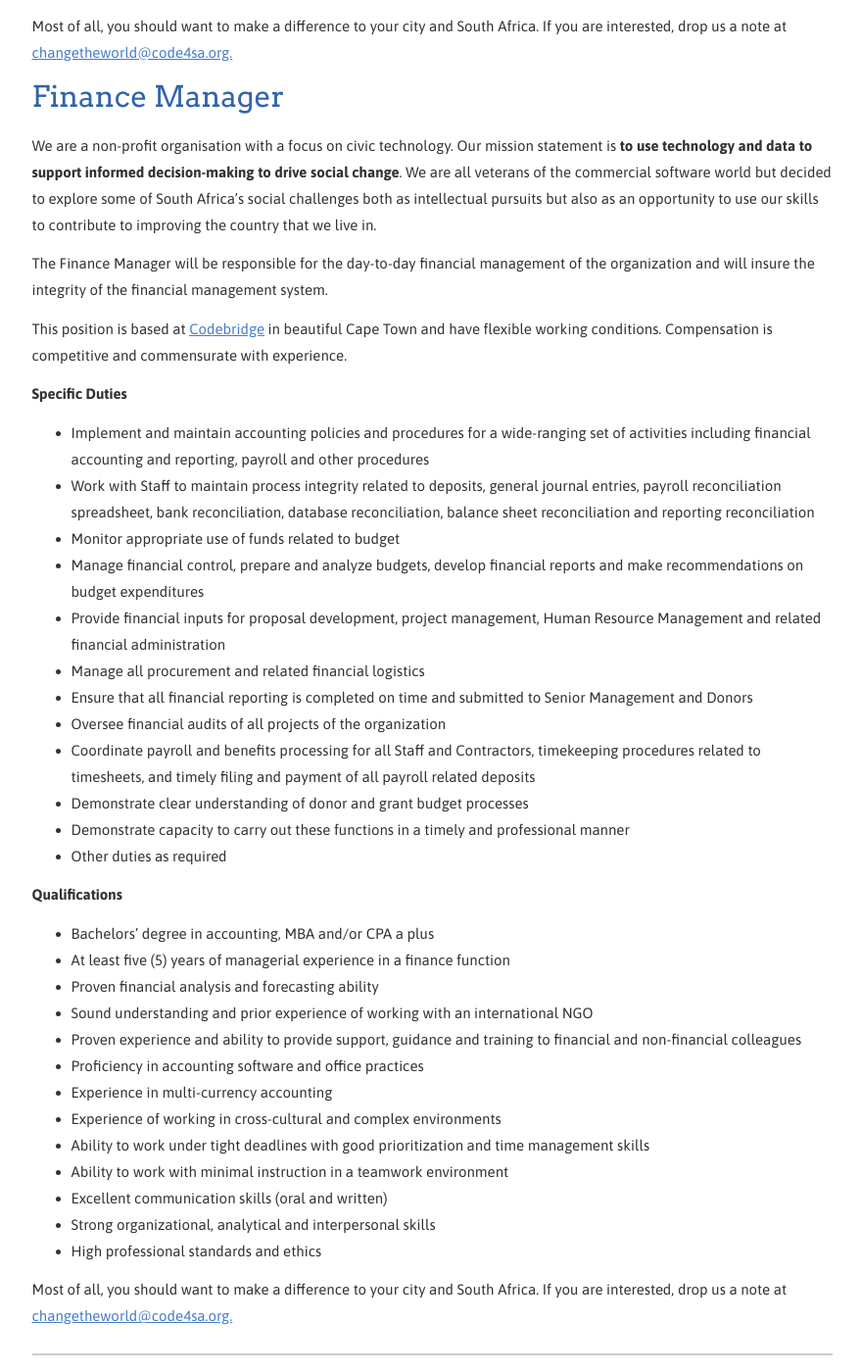
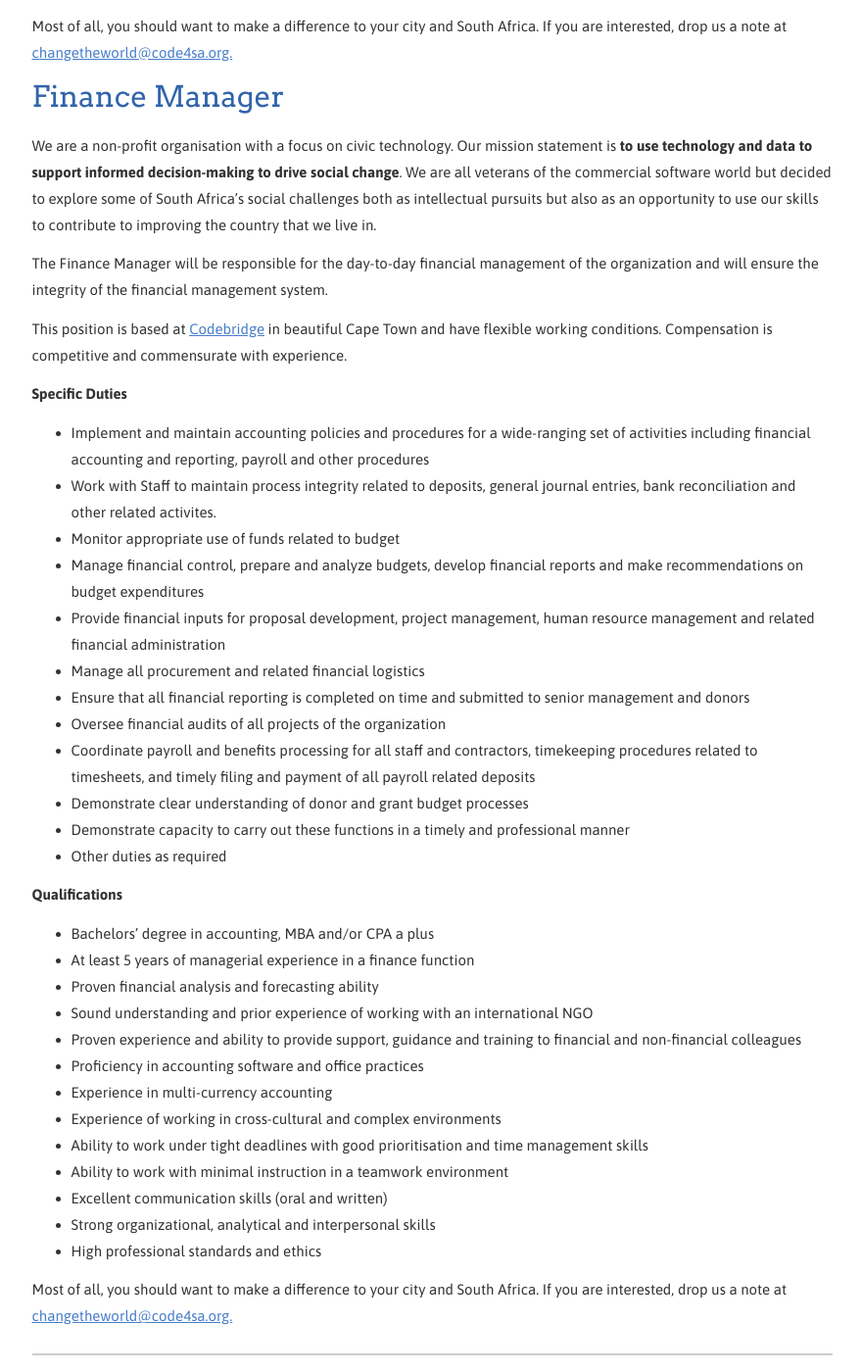
Before and after one commit to Code4SA/old-code4sa.github.io, a Jekyll site: the page built from careers.html, in a window 1280 px wide and 1400 px high, scrolled down 1271 px. Shown: the whole window at 98% size, without its empty margins (340-1219 px from the left). Built offline with Jekyll 4.4.1, drawn with Linux system fonts in a browser that asks for light colours.

Commit message:
Minor edits to the financial manage job description

```diff
--- a/careers.html
+++ b/careers.html
@@ -68,7 +68,7 @@
 	    <h2><a id="fin-manager">Finance Manager</a></h2>
 
 		<p>We are a non-profit organisation with a focus on civic technology. Our mission statement is <strong>to use technology and data to support informed decision-making to drive social change</strong>. We are all veterans of the commercial software world but decided to explore some of South Africa’s social challenges both as intellectual pursuits but also as an opportunity to use our skills to contribute to improving the country that we live in.</p>
-	    <p>The Finance Manager will be responsible for the day-to-day financial management of the organization and will insure the integrity of the financial management system.
+	    <p>The Finance Manager will be responsible for the day-to-day financial management of the organization and will ensure the integrity of the financial management system.
 	    <p>
 	    This position is based at <a href="http://www.codebridge.co.za/">Codebridge</a> in beautiful Cape Town and have flexible working conditions.  Compensation is competitive and commensurate with experience.
 	    </p>
@@ -79,14 +79,14 @@
 
 	    <ul>
 	      <li>Implement and maintain accounting policies and procedures for a wide-ranging set of activities including financial accounting and reporting, payroll and other procedures </li>
-          <li>Work with Staff to maintain process integrity related to deposits, general journal entries, payroll reconciliation spreadsheet, bank reconciliation, database reconciliation, balance sheet reconciliation and reporting reconciliation</li>
+          <li>Work with Staff to maintain process integrity related to deposits, general journal entries, bank reconciliation and other related activites.</li>
           <li>Monitor appropriate use of funds related to budget</li>
           <li>Manage financial control, prepare and analyze budgets, develop financial reports and make recommendations on budget expenditures</li>
-          <li>Provide financial inputs for proposal development, project management, Human Resource Management and related financial administration</li>
+          <li>Provide financial inputs for proposal development, project management, human resource management and related financial administration</li>
           <li>Manage all procurement and related financial logistics</li>
-          <li>Ensure that all financial reporting is completed on time and submitted to Senior Management and Donors</li>
+          <li>Ensure that all financial reporting is completed on time and submitted to senior management and donors</li>
           <li>Oversee financial audits of all projects of the organization</li>
-          <li>Coordinate payroll and benefits processing for all Staff and Contractors, timekeeping procedures related to timesheets, and timely filing and payment of all payroll related deposits</li>
+          <li>Coordinate payroll and benefits processing for all staff and contractors, timekeeping procedures related to timesheets, and timely filing and payment of all payroll related deposits</li>
           <li>Demonstrate clear understanding of donor and grant budget processes</li>
           <li>Demonstrate capacity to carry out these functions in a timely and professional manner</li>
           <li>Other duties as required</li>
@@ -97,14 +97,14 @@
 
 	    <ul>
 	      <li>Bachelors’ degree in accounting, MBA and/or CPA a plus</li>
-          <li>At least five (5) years of managerial experience in a finance function</li>
+          <li>At least 5 years of managerial experience in a finance function</li>
           <li>Proven financial analysis and forecasting ability</li>
           <li>Sound understanding and prior experience of working with an international NGO</li>
           <li>Proven experience and ability to provide support, guidance and training to financial and non-financial colleagues</li>
           <li>Proficiency in accounting software and office practices</li>
           <li>Experience in multi-currency accounting</li>
           <li>Experience of working in cross-cultural and complex environments</li>
-          <li>Ability to work under tight deadlines with good prioritization and time management skills</li>
+          <li>Ability to work under tight deadlines with good prioritisation and time management skills</li>
           <li>Ability to work with minimal instruction in a teamwork environment</li>
           <li>Excellent communication skills (oral and written)</li>
           <li>Strong organizational, analytical and interpersonal skills</li>
```
